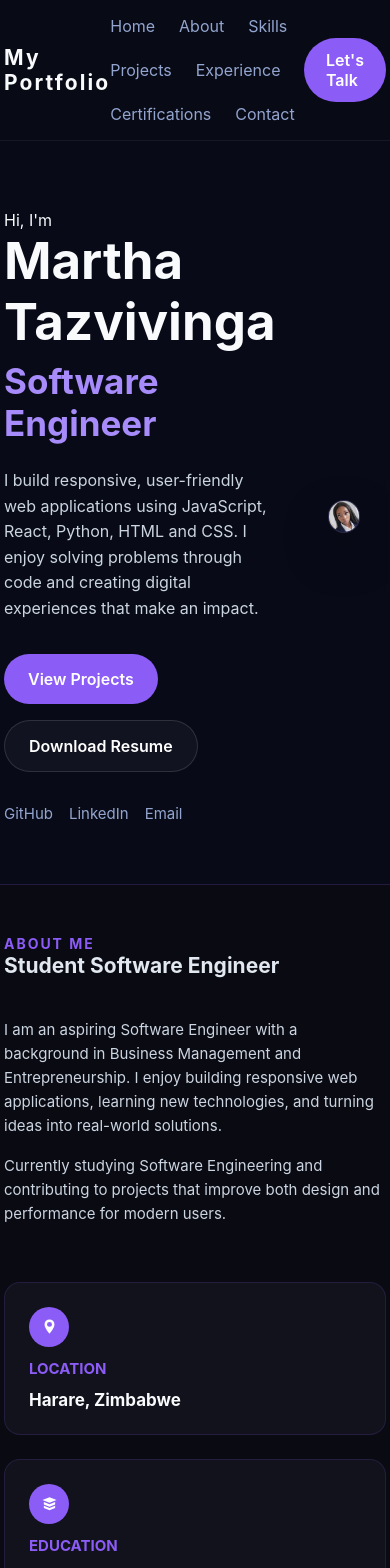
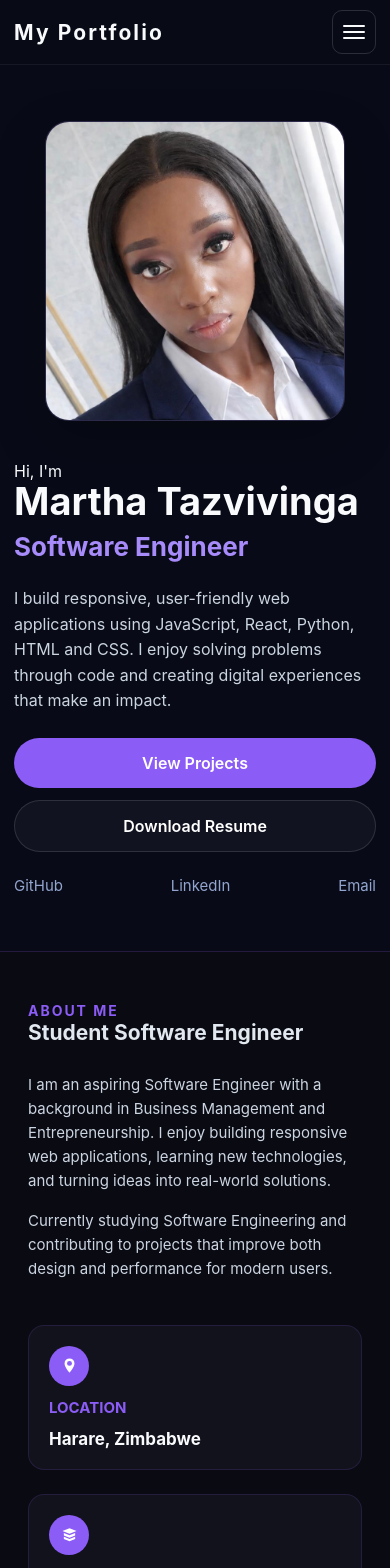
Before and after one commit to marthatazvivinga480-cyber/Portfolio, a React (Vite) app: page / in a window 390 px wide. Shown: the top 1568 px of the page. Built offline with nearby package versions, Linux system fonts and the light colour scheme.

Commit message:
Responsiveness

```diff
--- a/src/App.css
+++ b/src/App.css
@@ -5,12 +5,12 @@
 }
 
 :root {
-  --content-padding-x: 4px;
-  --content-padding-x-mobile: 6px;
+  --content-padding-x: 24px;
+  --content-padding-x-mobile: 16px;
   --section-padding-y: 64px;
   --card-border: 1px solid rgba(139, 92, 246, 0.15);
   --card-radius: 16px;
-  --max-width: 1600px;
+  --max-width: 1200px;
 }
 
 body {
@@ -33,6 +33,7 @@ body {
   max-width: var(--max-width);
   margin: 0 auto;
   width: 100%;
+  padding-inline: var(--content-padding-x);
 }
 
 a {
@@ -51,7 +52,7 @@ textarea {
   top: 0;
   z-index: 10;
   /* layout is applied to the inner .section-container */
-  padding: 16px var(--content-padding-x);
+  padding: 14px 0;
   background: rgba(8, 11, 23, 0.9);
   border-bottom: 1px solid rgba(255, 255, 255, 0.06);
 }
@@ -71,7 +72,7 @@ textarea {
 .nav-links {
   display: flex;
   gap: 24px;
-  flex-wrap: wrap;
+  align-items: center;
 }
 
 .nav-links a {
@@ -83,11 +84,34 @@ textarea {
 }
 
 .nav-button {
+  display: inline-flex;
+  align-items: center;
+  justify-content: center;
   padding: 12px 22px;
   border-radius: 999px;
   background: #8b5cf6;
   color: #fff;
   font-weight: 600;
+}
+
+.menu-toggle {
+  display: none;
+  width: 44px;
+  height: 44px;
+  padding: 10px;
+  border: 1px solid rgba(255, 255, 255, 0.14);
+  border-radius: 10px;
+  background: transparent;
+  cursor: pointer;
+}
+
+.menu-toggle span {
+  display: block;
+  width: 100%;
+  height: 2px;
+  margin: 4px 0;
+  border-radius: 999px;
+  background: #f8fafc;
 }
 
 .hero {
@@ -102,12 +126,14 @@ textarea {
 }
 
 .hero-left h1 {
-  font-size: 51px;
+  font-size: clamp(40px, 5vw, 56px);
+  line-height: 1.1;
   margin-bottom: 8px;
 }
 
 .hero-left h2 {
-  font-size: 35px;
+  font-size: clamp(26px, 3.5vw, 36px);
+  line-height: 1.2;
   color: #a78bfa;
   margin-bottom: 24px;
 }
@@ -240,6 +266,14 @@ textarea {
 .about-header h2 {
   font-size: 21px;
   color: #e2e8f0;
+}
+
+.projects-header h2,
+.experience-header h2,
+.certifications-header h2,
+.contact-header h2 {
+  font-size: clamp(28px, 3vw, 34px);
+  line-height: 1.2;
 }
 
 .skills-header h2 {
@@ -441,6 +475,12 @@ textarea {
   font-weight: 600;
 }
 
+.project-link-icon svg {
+  display: block;
+  width: 16px;
+  height: 16px;
+}
+
 .cert-card {
   display: flex;
   flex-direction: column;
@@ -521,6 +561,17 @@ textarea {
 }
 
 @media (max-width: 900px) {
+  .hero {
+    min-height: auto;
+    grid-template-columns: 1fr 0.75fr;
+    gap: 24px;
+    padding-block: 72px;
+  }
+
+  .hero-card {
+    border-radius: 24px;
+  }
+
   .about-grid,
   .about-cards {
     grid-template-columns: 1fr;
@@ -544,9 +595,76 @@ textarea {
   }
 }
 
+@media (max-width: 760px) {
+  .navbar {
+    padding: 10px 0;
+  }
+
+  .navbar .section-container {
+    position: relative;
+  }
+
+  .menu-toggle {
+    display: block;
+    margin-left: auto;
+  }
+
+  .nav-button {
+    display: none;
+  }
+
+  .nav-links {
+    position: absolute;
+    top: calc(100% + 10px);
+    right: 0;
+    left: 0;
+    display: none;
+    flex-direction: column;
+    align-items: stretch;
+    gap: 2px;
+    padding: 12px;
+    border: 1px solid rgba(255, 255, 255, 0.1);
+    border-radius: 14px;
+    background: #12121c;
+    box-shadow: 0 18px 40px rgba(0, 0, 0, 0.35);
+  }
+
+  .nav-links.is-open {
+    display: flex;
+  }
+
+  .nav-links a {
+    padding: 12px;
+    border-radius: 8px;
+  }
+
+  .nav-links a:hover {
+    background: rgba(139, 92, 246, 0.16);
+  }
+
+  .hero {
+    grid-template-columns: 1fr;
+    gap: 40px;
+    padding-block: 56px;
+  }
+
+  .hero-right {
+    order: -1;
+  }
+
+  .hero-card {
+    width: min(100%, 300px);
+  }
+
+  .about-grid {
+    gap: 28px;
+  }
+}
+
 @media (max-width: 600px) {
   :root {
     --content-padding-x-mobile: 14px;
+    --content-padding-x: var(--content-padding-x-mobile);
     --section-padding-y: 48px;
   }
   .skills-section,
@@ -562,6 +680,63 @@ textarea {
     grid-template-columns: 1fr;
   }
 
+  .hero-left h1 {
+    font-size: 38px;
+  }
+
+  .hero-text {
+    margin-bottom: 24px;
+  }
+
+  .hero-actions {
+    display: grid;
+    grid-template-columns: 1fr;
+    gap: 12px;
+    margin-bottom: 24px;
+  }
+
+  .btn {
+    width: 100%;
+    min-height: 48px;
+  }
+
+  .hero-socials {
+    justify-content: space-between;
+    gap: 8px;
+  }
+
+  .about-header,
+  .skills-header,
+  .projects-header,
+  .experience-header,
+  .certifications-header,
+  .contact-header {
+    margin-bottom: 28px;
+  }
+
+  .info-card,
+  .project-content,
+  .experience-card,
+  .contact-card,
+  .contact-form,
+  .cert-card {
+    padding: 20px;
+  }
+
+  .project-links {
+    justify-content: space-between;
+    gap: 12px;
+  }
+
+  .contact-button {
+    width: 100%;
+    min-height: 48px;
+  }
+
+  .footer {
+    padding: 24px 16px;
+  }
+
   .form-row {
     grid-template-columns: 1fr;
   }
--- a/src/Navbar.tsx
+++ b/src/Navbar.tsx
@@ -1,4 +1,10 @@
+import { useState } from "react";
+
 function Navbar() {
+  const [isMenuOpen, setIsMenuOpen] = useState(false);
+
+  const closeMenu = () => setIsMenuOpen(false);
+
   return (
     <header className="navbar">
       <div className="section-container">
@@ -6,17 +12,30 @@ function Navbar() {
           <span>My Portfolio</span>
         </div>
 
-        <nav className="nav-links">
-          <a href="#home">Home</a>
-          <a href="#about">About</a>
-          <a href="#skills">Skills</a>
-          <a href="#projects">Projects</a>
-          <a href="#experience">Experience</a>
-          <a href="#certifications">Certifications</a>
-          <a href="#contact">Contact</a>
+        <button
+          type="button"
+          className="menu-toggle"
+          aria-expanded={isMenuOpen}
+          aria-controls="primary-navigation"
+          aria-label={isMenuOpen ? "Close navigation menu" : "Open navigation menu"}
+          onClick={() => setIsMenuOpen((open) => !open)}
+        >
+          <span />
+          <span />
+          <span />
+        </button>
+
+        <nav id="primary-navigation" className={`nav-links${isMenuOpen ? " is-open" : ""}`}>
+          <a href="#home" onClick={closeMenu}>Home</a>
+          <a href="#about" onClick={closeMenu}>About</a>
+          <a href="#skills" onClick={closeMenu}>Skills</a>
+          <a href="#projects" onClick={closeMenu}>Projects</a>
+          <a href="#experience" onClick={closeMenu}>Experience</a>
+          <a href="#certifications" onClick={closeMenu}>Certifications</a>
+          <a href="#contact" onClick={closeMenu}>Contact</a>
         </nav>
 
-        <a href="#contact" className="nav-button">
+        <a href="#contact" className="nav-button" onClick={closeMenu}>
           Let's Talk
         </a>
       </div>
```
Also changed, not shown: 1 other file (tests, documents, lock files or other folders).
